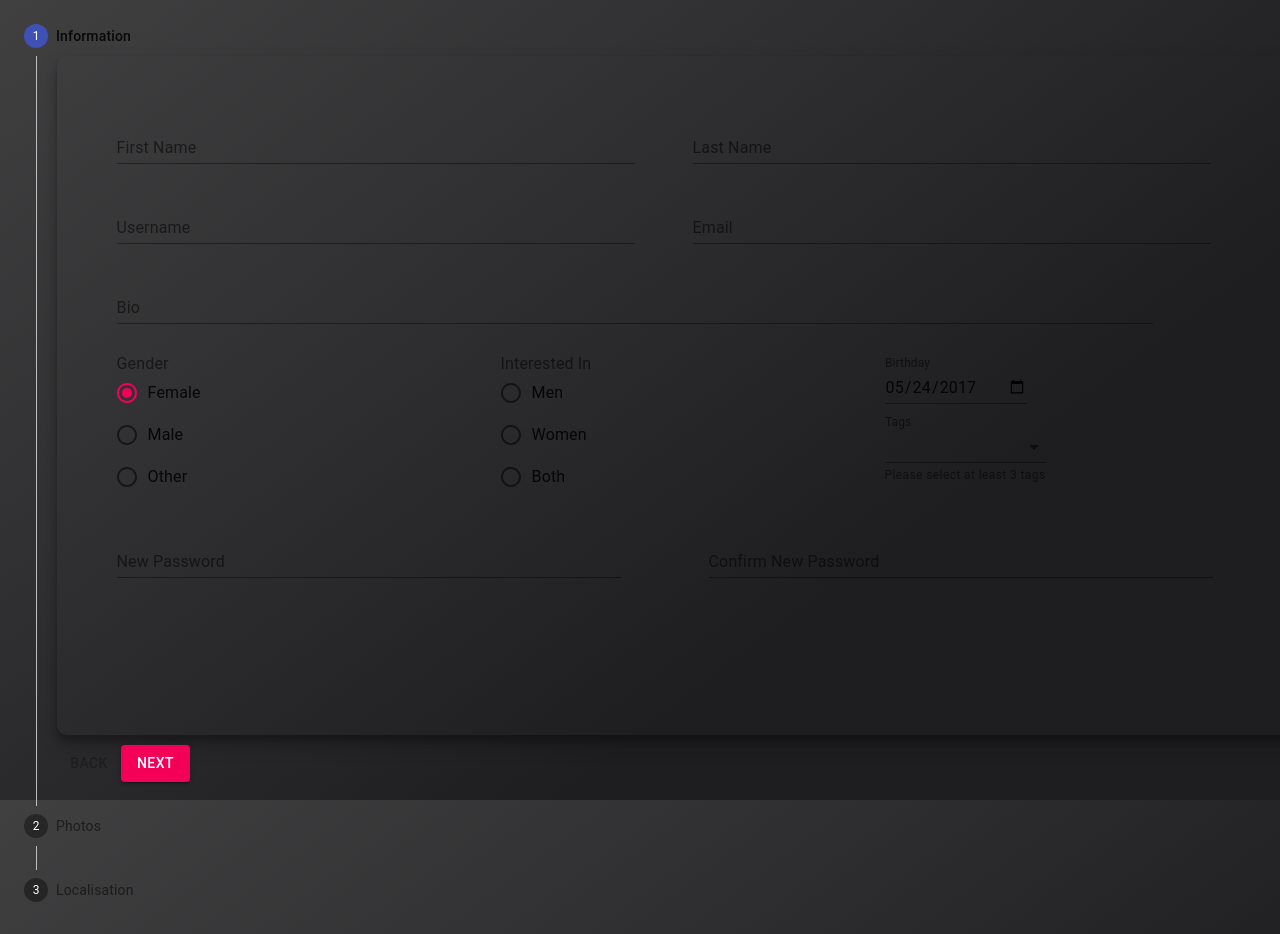
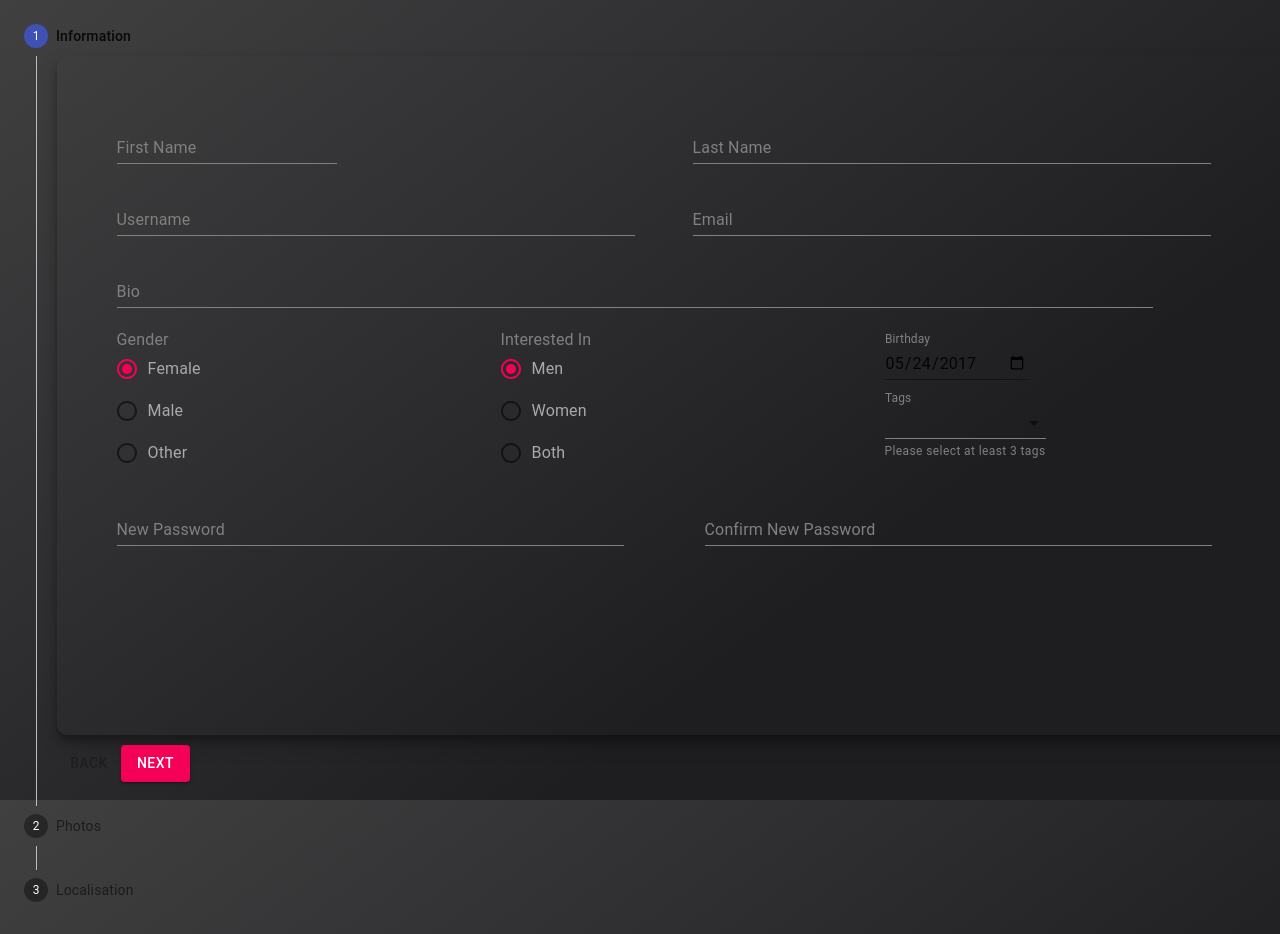
Before and after one commit to Othmaneessafi/Matcha, a React (Create React App) app in the folder client/: page /profile in a window 1280 px wide. Shown: the top 934 px of the page. Built offline with nearby package versions, Linux system fonts and the light colour scheme.

Commit message:
Update infos.js

```diff
--- a/client/src/components/profile/infos.js
+++ b/client/src/components/profile/infos.js
@@ -7,6 +7,7 @@ import RadioGroup from "@material-ui/core/RadioGroup";
 import FormControlLabel from "@material-ui/core/FormControlLabel";
 import FormControl from "@material-ui/core/FormControl";
 import FormLabel from "@material-ui/core/FormLabel";
+import { makeStyles } from "@material-ui/core/styles";
 
 const tags = [
   {
@@ -23,15 +24,25 @@ const tags = [
   },
 ];
 
+const useStyles = makeStyles({
+  root: {
+    "&:not(.Mui-disabled)::before": {
+      borderColor: "grey",
+    },
+  },
+});
+
 export default function Infos() {
-  const [value, setValue] = React.useState("female");
+  const classes = useStyles();
+  const [valueGender, setGenderValue] = React.useState("female");
+  const [valueInter, setInterValue] = React.useState("men");
 
   const handleGenderChange = (event) => {
-    setValue(event.target.value);
+    setGenderValue(event.target.value);
   };
 
   const handleInterestedChange = (event) => {
-    setValue(event.target.value);
+    setInterValue(event.target.value);
   };
 
   const [tag, setTag] = React.useState("none");
@@ -41,13 +52,18 @@ export default function Infos() {
   };
   return (
     <div className="infosContainer">
-      <Grid container spacing={4}>
+      <Grid container spacing={3}>
         <Grid item container sm={12}>
           <Grid item sm={6}>
             <TextField
               label="First Name"
               color="secondary"
-              className="infosInputs"
+              InputProps={{
+                classes: {
+                  root: classes.root,
+                },
+              }}
+              InputLabelProps={{ className: "loginInputLabel" }}
             />
           </Grid>
           <Grid item sm={6}>
@@ -55,6 +71,10 @@ export default function Infos() {
               label="Last Name"
               color="secondary"
               className="infosInputs"
+              InputProps={{  classes: {
+                root: classes.root,
+              }, }}
+              InputLabelProps={{ className: "loginInputLabel" }}
             />
           </Grid>
         </Grid>
@@ -64,65 +84,96 @@ export default function Infos() {
               label="Username"
               color="secondary"
               className="infosInputs"
+              InputProps={{  classes: {
+                root: classes.root,
+              }, }}
+              InputLabelProps={{ className: "loginInputLabel" }}
             />
           </Grid>
           <Grid item sm={6}>
             <TextField
               label="Email"
               color="secondary"
+              InputProps={{  classes: {
+                root: classes.root,
+              }, }}
+              InputLabelProps={{ className: "loginInputLabel" }}
               className="infosInputs"
             />
           </Grid>
         </Grid>
         <Grid item container sm={12}>
-          <TextField label="Bio" color="secondary" className="infosInputs" />
+          <TextField
+            label="Bio"
+            color="secondary"
+            className="infosInputs"
+            InputProps={{  classes: {
+              root: classes.root,
+            }, }}
+            InputLabelProps={{ className: "loginInputLabel" }}
+            fullWidth
+          />
         </Grid>
 
         <Grid item container sm={12}>
           <Grid item sm={4}>
             <FormControl>
-              <FormLabel color="secondary">Gender</FormLabel>
+              <FormLabel color="secondary" style={{ color: "grey" }}>
+                Gender
+              </FormLabel>
               <RadioGroup
                 aria-label="gender"
-                value={value}
+                value={valueGender}
                 onChange={handleGenderChange}
               >
                 <FormControlLabel
                   value="female"
                   control={<Radio />}
                   label="Female"
+                  style={{ color: "darkgrey" }}
                 />
                 <FormControlLabel
                   value="male"
                   control={<Radio />}
                   label="Male"
+                  style={{ color: "darkgrey" }}
                 />
                 <FormControlLabel
                   value="other"
                   control={<Radio />}
                   label="Other"
+                  style={{ color: "darkgrey" }}
                 />
               </RadioGroup>
             </FormControl>
           </Grid>
           <Grid item sm={4}>
             <FormControl>
-              <FormLabel color="secondary">Interested In</FormLabel>
+              <FormLabel color="secondary" style={{ color: "grey" }}>
+                Interested In
+              </FormLabel>
               <RadioGroup
                 aria-label="interested"
-                value={value}
+                value={valueInter}
                 onChange={handleInterestedChange}
               >
-                <FormControlLabel value="men" control={<Radio />} label="Men" />
+                <FormControlLabel
+                  value="men"
+                  control={<Radio />}
+                  label="Men"
+                  style={{ color: "darkgrey" }}
+                />
                 <FormControlLabel
                   value="women"
                   control={<Radio />}
                   label="Women"
+                  style={{ color: "darkgrey" }}
                 />
                 <FormControlLabel
                   value="both"
                   control={<Radio />}
                   label="Both"
+                  style={{ color: "darkgrey" }}
                 />
               </RadioGroup>
             </FormControl>
@@ -137,6 +188,7 @@ export default function Infos() {
                 color="secondary"
                 InputLabelProps={{
                   shrink: true,
+                  className: "loginInputLabel",
                 }}
               />
             </Grid>
@@ -147,8 +199,12 @@ export default function Infos() {
                 label="Tags"
                 value={tag}
                 onChange={handleTagChange}
-                helperText="Please select at least 3 tags"
+                helperText={<label style={{color: 'grey'}}>Please select at least 3 tags</label>}
                 color="secondary"
+                InputProps={{  classes: {
+                  root: classes.root,
+                }, }}
+                InputLabelProps={{ className: "loginInputLabel" }}
               >
                 {tags.map((option) => (
                   <MenuItem key={option.value} value={option.value}>
@@ -159,21 +215,30 @@ export default function Infos() {
             </Grid>
           </Grid>
         </Grid>
-        <Grid item sm={6} >
+        <Grid item sm={6}>
           <TextField
             label="New Password"
             type="password"
             color="secondary"
+            InputProps={{  classes: {
+              root: classes.root,
+            }, }}
+            InputLabelProps={{ className: "loginInputLabel" }}
             className="infosInputs"
           />
         </Grid>
-        <Grid item sm={6} >
+        <Grid item sm={6}>
           <TextField
             label="Confirm New Password"
             type="password"
             color="secondary"
+            InputProps={{  classes: {
+              root: classes.root,
+            }, }}
+            InputLabelProps={{ className: "loginInputLabel" }}
             className="infosInputs"
-        /></Grid>
+          />
+        </Grid>
       </Grid>
     </div>
   );
```
Lines whose indentation alone changed are shown as unchanged.
